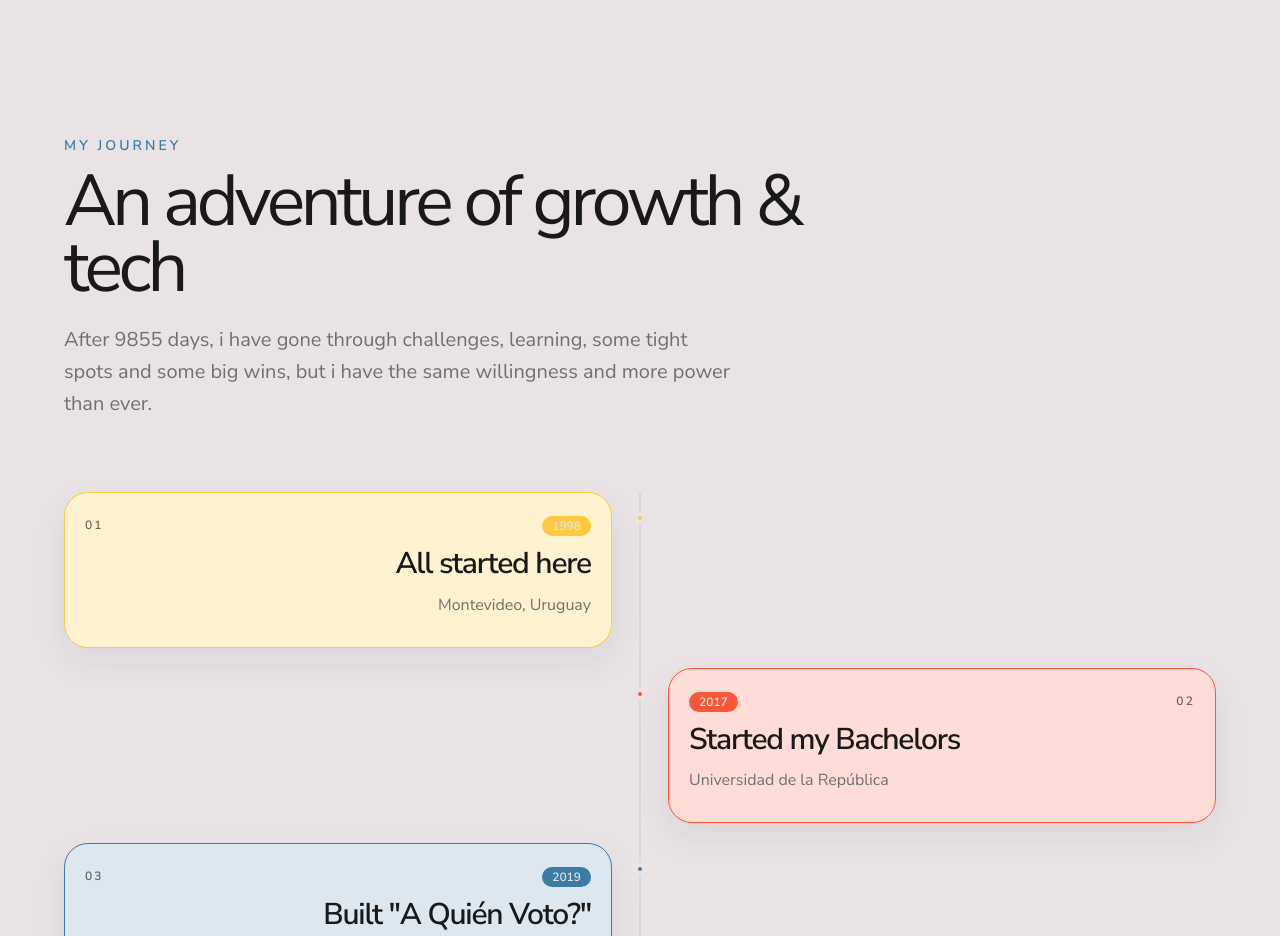
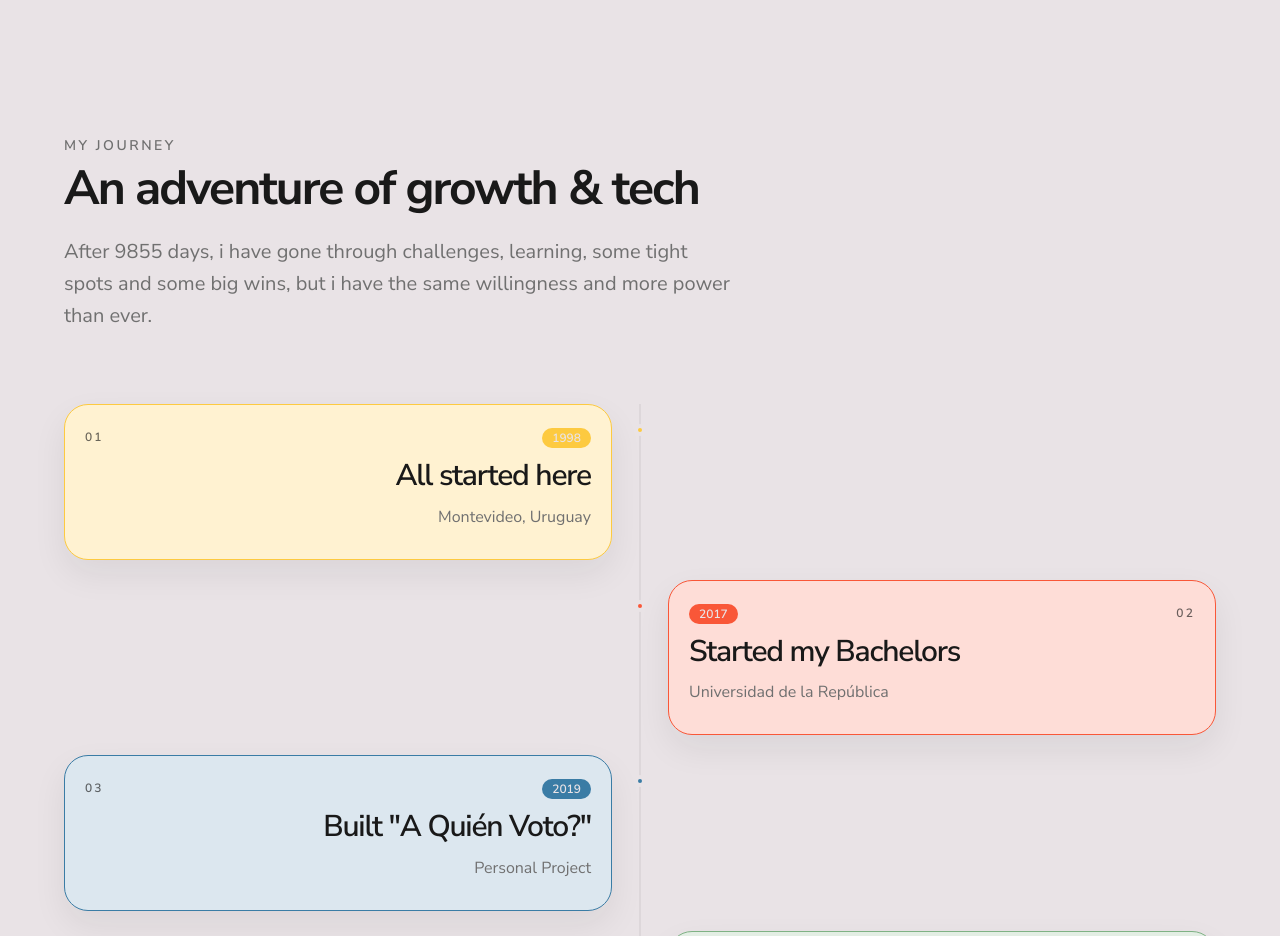
Before and after one commit to conderodrigo98/personal-website, a Next.js app: page / in a window 1280 px wide. Shown: the part 1640-2576 px from the top of the page. Built offline with nearby package versions, Linux system fonts and the light colour scheme.

Commit message:
wip: change journey section title style

```diff
--- a/app/components/my-journey.tsx
+++ b/app/components/my-journey.tsx
@@ -110,10 +110,10 @@ export default function MyJourney() {
       <div className="flex w-full max-w-6xl flex-col gap-14 sm:gap-18">
         <div className="flex flex-col gap-8">
           <div className="max-w-3xl">
-            <p className="text-sm font-semibold uppercase tracking-[0.22em] text-[var(--brand-blue)]">
+            <p className="text-sm font-semibold uppercase tracking-[0.18em] text-[var(--foreground-muted)]">
               My Journey
             </p>
-            <h2 className="mt-3 text-5xl leading-[0.92] tracking-[-0.06em] sm:text-6xl lg:text-7xl">
+            <h2 className="mt-2 text-4xl font-bold tracking-[-0.04em] sm:text-5xl">
               An adventure of growth & tech
             </h2>
             <p className="mt-6 max-w-2xl text-lg leading-8 text-[var(--foreground-muted)] sm:text-xl">
```
